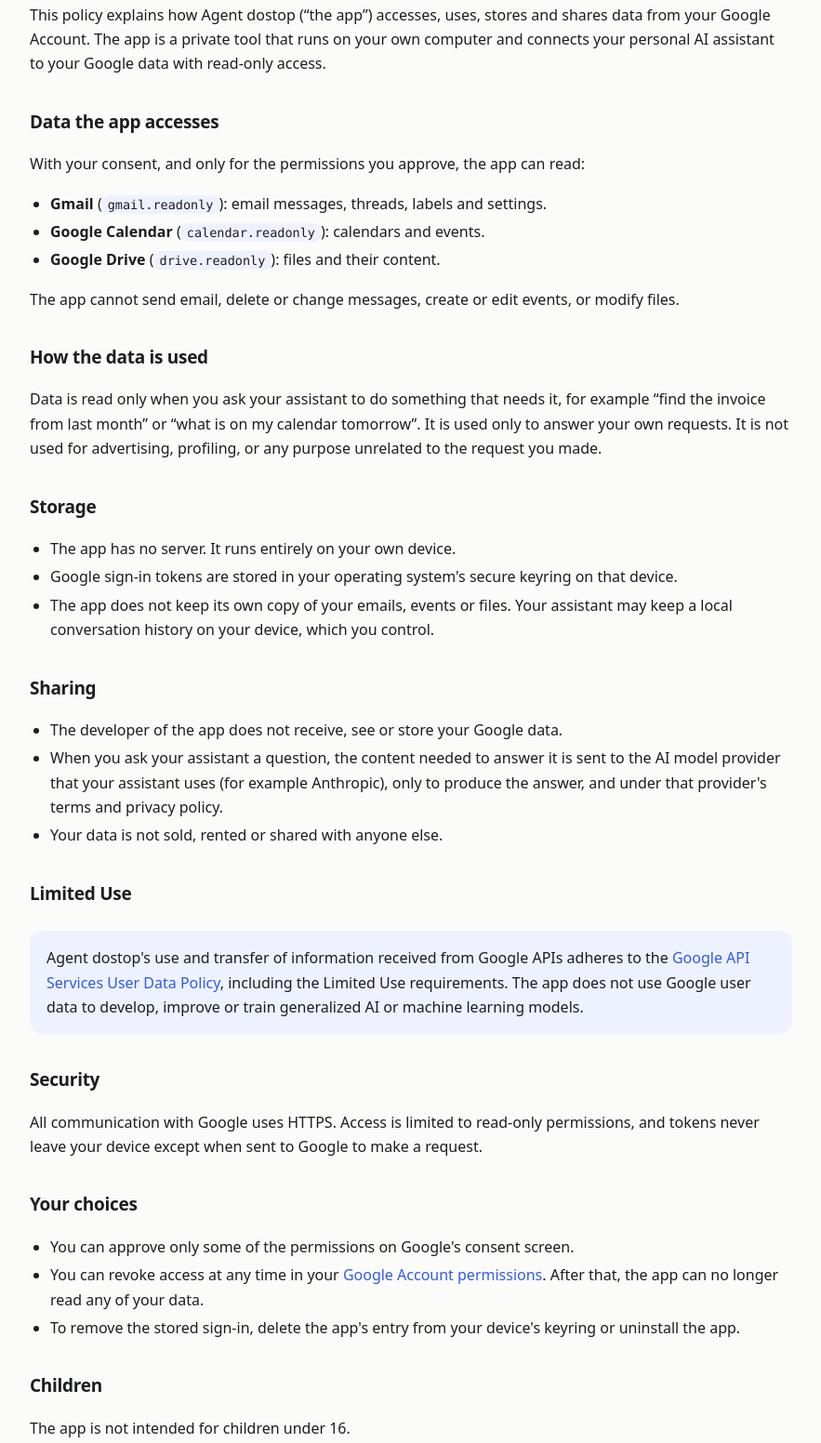
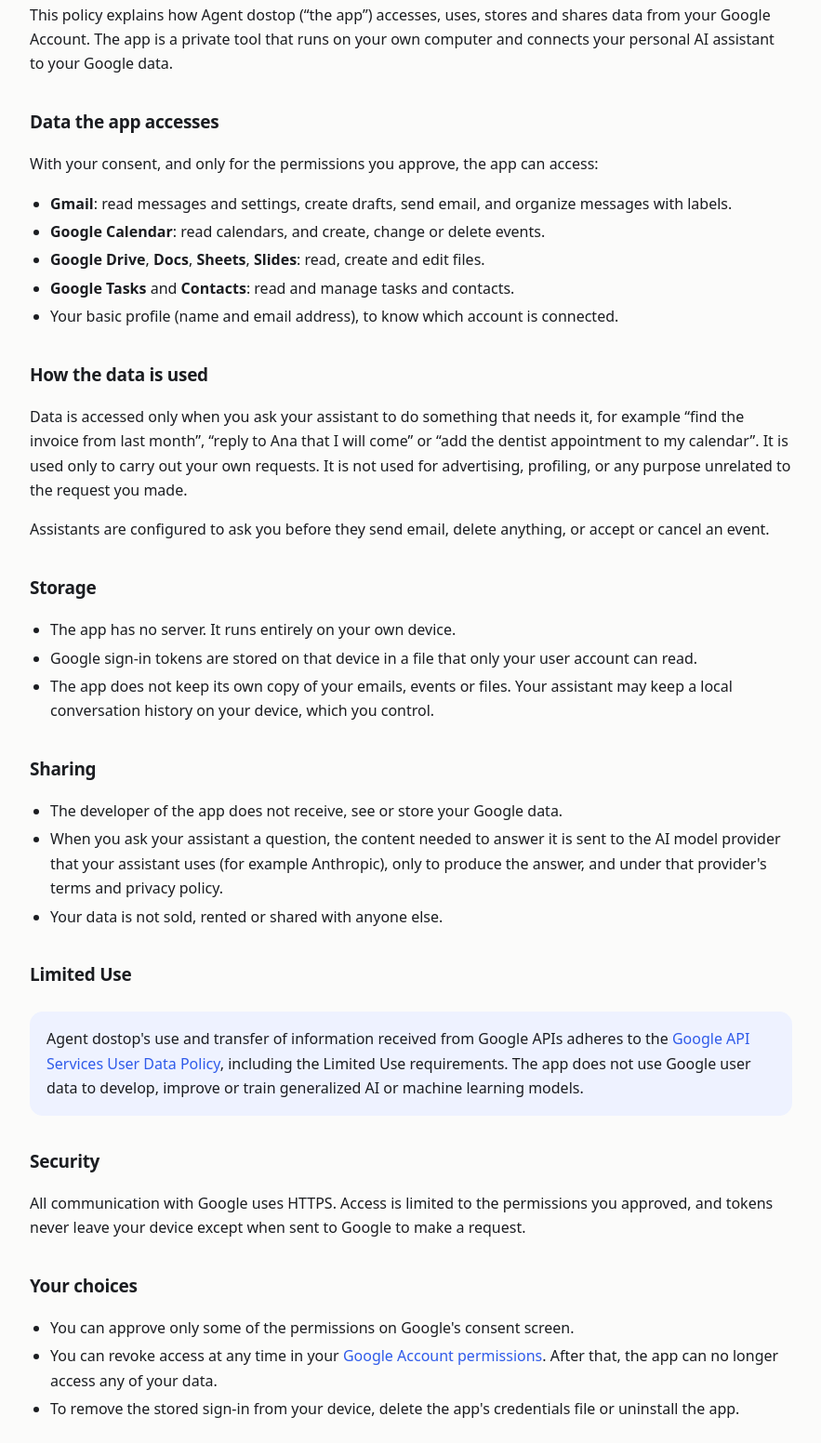
Before and after one commit to oskarsonc/agent-dostop, a plain HTML site: page privacy.html in a window 1280 px wide. Shown: the part 210-1762 px from the top of the page at 93% size, without its empty margins (198-1081 px from the left). Drawn offline with Linux system fonts and the light colour scheme.

Commit message:
Describe full access: Gmail send, Calendar, Drive, Docs, Sheets, Slides, Tasks, Contacts
Co-Authored-By: Claude Opus 5.5 <noreply@anthropic.com>

```diff
--- a/privacy.html
+++ b/privacy.html
@@ -24,24 +24,26 @@
     <h1>Privacy Policy</h1>
     <p class="updated">Last updated: 19 November 2026</p>
 
-    <p>This policy explains how Agent dostop (“the app”) accesses, uses, stores and shares data from your Google Account. The app is a private tool that runs on your own computer and connects your personal AI assistant to your Google data with read-only access.</p>
+    <p>This policy explains how Agent dostop (“the app”) accesses, uses, stores and shares data from your Google Account. The app is a private tool that runs on your own computer and connects your personal AI assistant to your Google data.</p>
 
     <h2>Data the app accesses</h2>
-    <p>With your consent, and only for the permissions you approve, the app can read:</p>
+    <p>With your consent, and only for the permissions you approve, the app can access:</p>
     <ul>
-      <li><strong>Gmail</strong> (<code>gmail.readonly</code>): email messages, threads, labels and settings.</li>
-      <li><strong>Google Calendar</strong> (<code>calendar.readonly</code>): calendars and events.</li>
-      <li><strong>Google Drive</strong> (<code>drive.readonly</code>): files and their content.</li>
+      <li><strong>Gmail</strong>: read messages and settings, create drafts, send email, and organize messages with labels.</li>
+      <li><strong>Google Calendar</strong>: read calendars, and create, change or delete events.</li>
+      <li><strong>Google Drive</strong>, <strong>Docs</strong>, <strong>Sheets</strong>, <strong>Slides</strong>: read, create and edit files.</li>
+      <li><strong>Google Tasks</strong> and <strong>Contacts</strong>: read and manage tasks and contacts.</li>
+      <li>Your basic profile (name and email address), to know which account is connected.</li>
     </ul>
-    <p>The app cannot send email, delete or change messages, create or edit events, or modify files.</p>
 
     <h2>How the data is used</h2>
-    <p>Data is read only when you ask your assistant to do something that needs it, for example “find the invoice from last month” or “what is on my calendar tomorrow”. It is used only to answer your own requests. It is not used for advertising, profiling, or any purpose unrelated to the request you made.</p>
+    <p>Data is accessed only when you ask your assistant to do something that needs it, for example “find the invoice from last month”, “reply to Ana that I will come” or “add the dentist appointment to my calendar”. It is used only to carry out your own requests. It is not used for advertising, profiling, or any purpose unrelated to the request you made.</p>
+    <p>Assistants are configured to ask you before they send email, delete anything, or accept or cancel an event.</p>
 
     <h2>Storage</h2>
     <ul>
       <li>The app has no server. It runs entirely on your own device.</li>
-      <li>Google sign-in tokens are stored in your operating system's secure keyring on that device.</li>
+      <li>Google sign-in tokens are stored on that device in a file that only your user account can read.</li>
       <li>The app does not keep its own copy of your emails, events or files. Your assistant may keep a local conversation history on your device, which you control.</li>
     </ul>
 
@@ -58,13 +60,13 @@
     </div>
 
     <h2>Security</h2>
-    <p>All communication with Google uses HTTPS. Access is limited to read-only permissions, and tokens never leave your device except when sent to Google to make a request.</p>
+    <p>All communication with Google uses HTTPS. Access is limited to the permissions you approved, and tokens never leave your device except when sent to Google to make a request.</p>
 
     <h2>Your choices</h2>
     <ul>
       <li>You can approve only some of the permissions on Google's consent screen.</li>
-      <li>You can revoke access at any time in your <a href="https://myaccount.google.com/permissions">Google Account permissions</a>. After that, the app can no longer read any of your data.</li>
-      <li>To remove the stored sign-in, delete the app's entry from your device's keyring or uninstall the app.</li>
+      <li>You can revoke access at any time in your <a href="https://myaccount.google.com/permissions">Google Account permissions</a>. After that, the app can no longer access any of your data.</li>
+      <li>To remove the stored sign-in from your device, delete the app's credentials file or uninstall the app.</li>
     </ul>
 
     <h2>Children</h2>
```
Also changed, not shown: index.html (+13 -11 lines), terms.html (+2 -2 lines), 1 other file.
